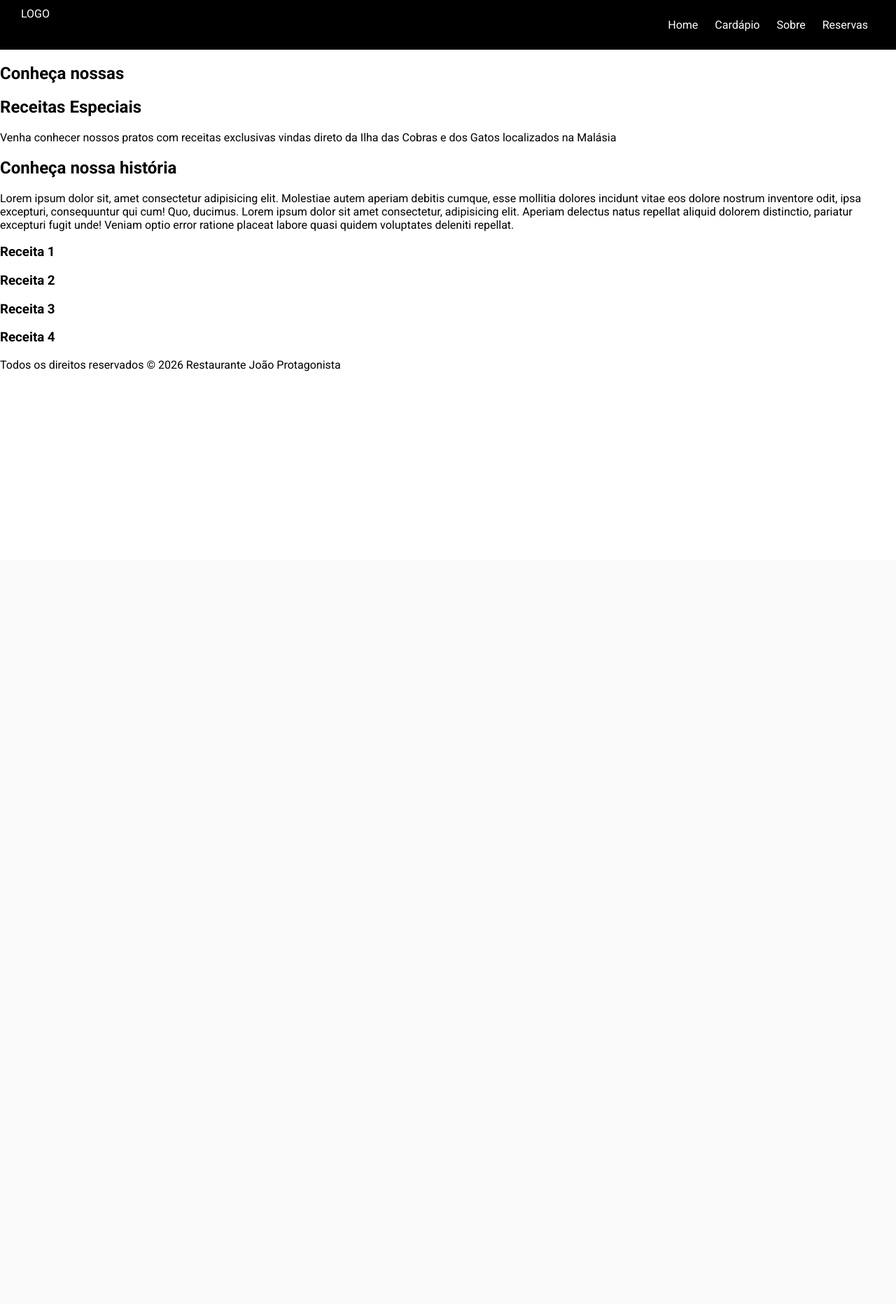
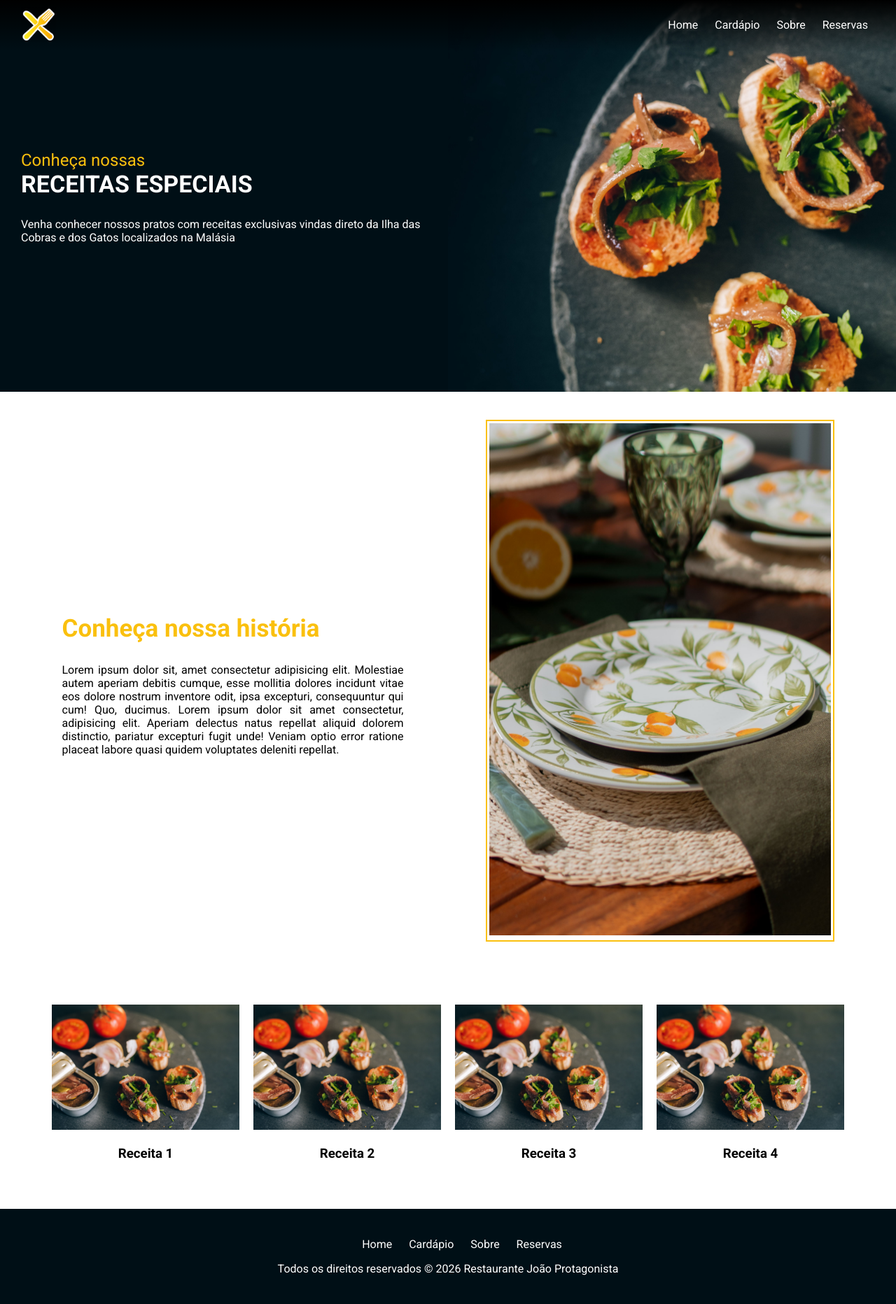
Before and after one commit to arthurzhfmn/ads-faculdade, a PHP site: page /index.php in a window 1280 px wide. Shown: the whole page at 70% size. Before the commit the page ends 531 px from the top, so only its background shows below. Run offline with PHP 8.4, Linux system fonts and the light colour scheme.

Commit message:
Index e CSS adicionados

```diff
--- a/2-semestre/programacao-web/Aulas/Aula04/index.php
+++ b/2-semestre/programacao-web/Aulas/Aula04/index.php
@@ -10,55 +10,43 @@
     <link href="https://fonts.googleapis.com/css2?family=Roboto:ital,wght@0,100..900;1,100..900&display=swap" rel="stylesheet">
 </head>
 <body>
-    <header id="topo">
-        <div class="logo">LOGO</div>
-        <nav>
-            <ul class="menu">
-                <li><a href="index.php">Home</a></li>
-                <li><a href="cardapio.php">Cardápio</a></li>
-                <li><a href="sobre.php">Sobre</a></li>
-                <li><a href="reservas.php">Reservas</a></li>
-            </ul>
-        </nav>
-    </header>
+    <!-- Topo do site -->
+     <!-- require para todo o sistema -->
+     <?php require 'layout/topo.php'; ?>
     <section class="banner">
         <div class="infos">
             <h2>Conheça nossas</h2>
             <h1>Receitas Especiais</h1>
             <p>Venha conhecer nossos pratos com receitas exclusivas vindas direto da Ilha das Cobras e dos Gatos localizados na Malásia</p>
         </div>
-        <div class="imagem"></div>
     </section>
+
     <section class="sobre">
-        <div class="infos">
-            <h2>Conheça nossa história</h2>
-            <p>Lorem ipsum dolor sit, amet consectetur adipisicing elit. Molestiae autem aperiam debitis cumque, esse mollitia dolores incidunt vitae eos dolore nostrum inventore odit, ipsa excepturi, consequuntur qui cum! Quo, ducimus. Lorem ipsum dolor sit amet consectetur, adipisicing elit. Aperiam delectus natus repellat aliquid dolorem distinctio, pariatur excepturi fugit unde! Veniam optio error ratione placeat labore quasi quidem voluptates deleniti repellat.</p>
-        </div>
-        <div class="imagem"></div>
+        <!-- include só para o arquivo layout/empresa.php, caso não encontre o arquivo, o sistema continua funcionando -->
+        <?php include 'layout/empresa.php'; ?>
     </section>
+
     <section class="pratos">
         <div class="container">
             <div class="row">
-                <div class="imagem"></div>
+                <div class="imagem"><img src="images/comida.jpg" alt="Comida"></div>
                 <h3>Receita 1</h3>
             </div>
-            <div class="container">
             <div class="row">
-                <div class="imagem"></div>
+                <div class="imagem"><img src="images/comida.jpg" alt="Comida"></div>
                 <h3>Receita 2</h3>
             </div>
-            <div class="container">
             <div class="row">
-                <div class="imagem"></div>
+                <div class="imagem"><img src="images/comida.jpg" alt="Comida"></div>
                 <h3>Receita 3</h3>
             </div>
-            <div class="container">
             <div class="row">
-                <div class="imagem"></div>
+                <div class="imagem"><img src="images/comida.jpg" alt="Comida"></div>
                 <h3>Receita 4</h3>
             </div>
         </div>
     </section>
+
     <footer class="rodape">
-        <p>Todos os direitos reservados &copy; 2026 Restaurante João Protagonista</p>
+        <?php include "layout/rodape.php"; ?>
     </footer>
--- a/2-semestre/programacao-web/Aulas/Aula04/style.css
+++ b/2-semestre/programacao-web/Aulas/Aula04/style.css
@@ -5,13 +5,20 @@ body{
 
 #topo{
     background: #000;
+    background: linear-gradient(180deg, #000 0%, transparent 100%);
     color: #fff;
     padding: 10px 30px;
     display: flex;
     justify-content: space-between;
+    position: absolute;
+    top: 0;
+    right: 0;
+    left: 0;
 }
 
-.logo{}
+.logo img{
+    height: 50px;
+}
 
 .menu{
     list-style: none;
@@ -26,3 +33,68 @@ body{
     text-decoration: none;
     color: #fff;
 }
+
+.banner{
+    padding: 170px 30px 90px 30px;
+    background: url(images/prato.jpg) no-repeat right center, #000f16;
+    padding: 80px 30px;
+    background-size: 50% auto;
+    height: 50vh;
+    display: flex;
+    align-items: center;
+}
+
+.banner .infos{
+    width: 50%;
+}
+
+.banner h2{margin-bottom: 0; color: #fac00e; font-weight: normal;}
+.banner h1{margin-top: 0; color: #fff; font-size: 34px; text-transform: uppercase;}
+.banner p{color: #fff; padding-right: 30px;}
+
+.sobre{
+    display: flex;
+    justify-content: space-around;
+    align-items: center;
+    padding: 40px 30px;
+}
+
+.sobre .imagem{
+    padding: 3px;
+    border: solid 2px #fac00e;
+    width: 40%;
+}
+
+.sobre .infos{
+    width: 40%;
+    text-align: justify;
+}
+
+.sobre .infos h2{font-size: 35px; color: #fac00e;}
+
+.imagem img{
+    width: 100%;
+}
+
+.container{
+    width: 90%;
+    margin: 40px auto;
+    display: flex;
+    justify-content: space-between;
+}
+
+.row{
+    padding: 10px;
+    text-align: center;
+}
+
+.row img{
+    width: 100%;
+}
+
+.rodape{
+    padding: 25px;
+    text-align: center;
+    background-color: #000f16;
+    color: #fff;
+}
```
